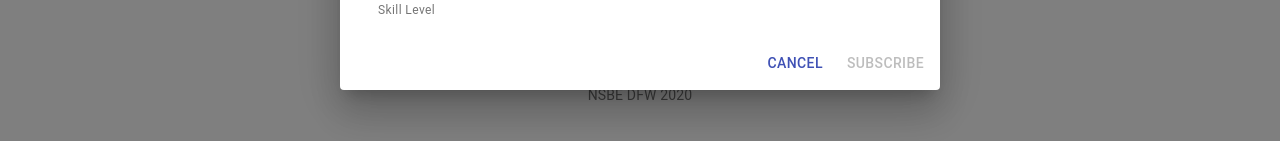
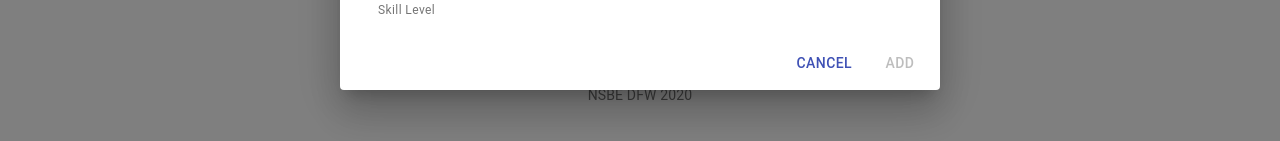
Before and after one commit to Goodnessd-zz/nsbedfw-job-board, a React (Create React App) app: page /candidates in a window 1280 px wide. Both pictures are taken after a click on the button "ADD TO BOARD". Shown: the part 583-724 px from the top of the page. Built offline with nearby package versions, Linux system fonts and the light colour scheme; no server answers.

Commit message:
text change

```diff
--- a/src/Components/AddToBoard/AddToBoard.js
+++ b/src/Components/AddToBoard/AddToBoard.js
@@ -121,7 +121,7 @@ export default function AddToBoard({open, onClose}) {
             Cancel
           </Button>
           <Button disabled={!isEnabled()} onClick={handleSubmit} color="primary">
-            Subscribe
+            Add
           </Button>
         </DialogActions>
       </Dialog>
```
